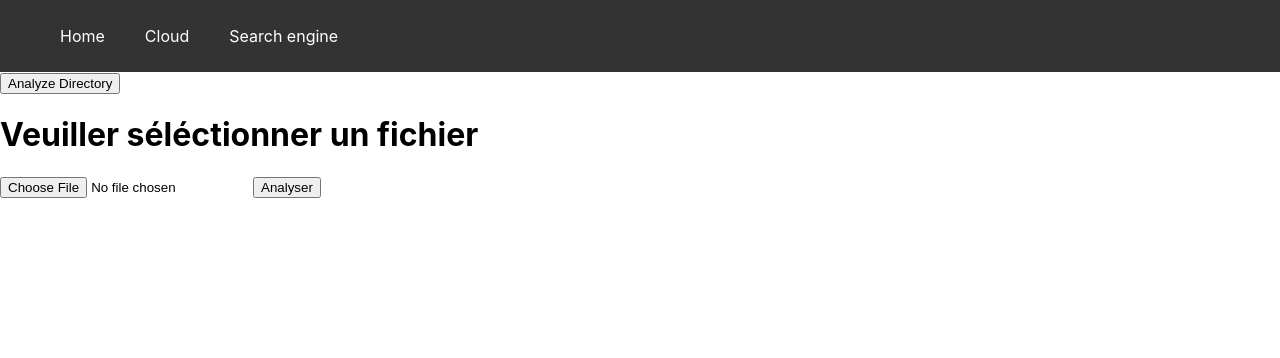
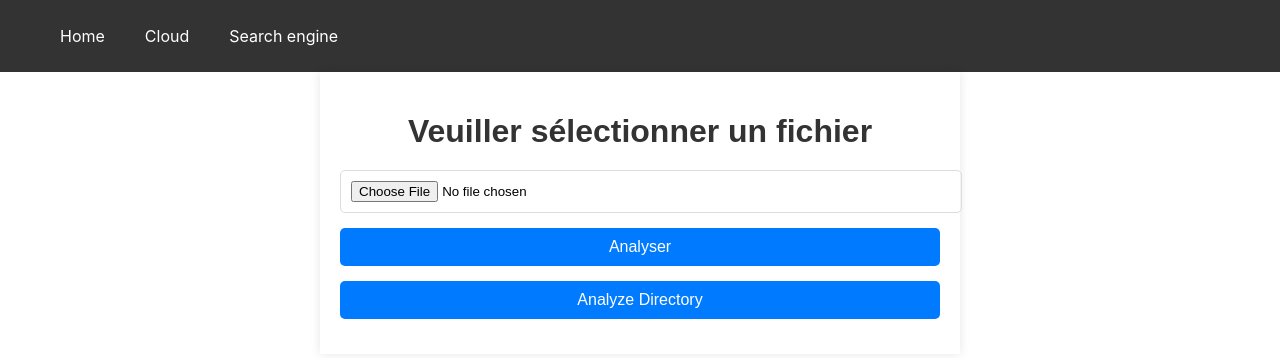
Before and after one commit to SabMehdi/frontend, a React (Create React App) app: page / in a window 1280 px wide. Shown: the top 358 px of the page. Built offline with nearby package versions, Linux system fonts and the light colour scheme.

Commit message:
process single file

```diff
--- a/src/FileUpload.css
+++ b/src/FileUpload.css
@@ -1,3 +1,71 @@
-table, th, td {
-    border: 1px solid;
-  }
+table,
+th,
+td {
+  border: 1px solid;
+}
+
+.file-upload-container {
+  font-family: Arial, sans-serif;
+  max-width: 600px;
+  margin: 0 auto;
+  padding: 20px;
+  box-shadow: 0 0 10px rgba(0, 0, 0, 0.1);
+}
+
+.file-upload-header {
+  text-align: center;
+  margin-bottom: 20px;
+  color: #333;
+}
+
+.file-upload-button {
+  display: block;
+  width: 100%;
+  padding: 10px;
+  margin-bottom: 15px;
+  border: none;
+  background-color: #007bff;
+  color: white;
+  cursor: pointer;
+  border-radius: 5px;
+  font-size: 16px;
+}
+
+.file-upload-button:hover {
+  background-color: #0056b3;
+}
+
+.file-upload-input {
+  width: 100%;
+  padding: 10px;
+  margin-bottom: 15px;
+  border: 1px solid #ddd;
+  border-radius: 5px;
+}
+
+.error-message {
+  color: red;
+  margin-bottom: 15px;
+  text-align: center;
+}
+
+.result-table {
+  width: 100%;
+  border-collapse: collapse;
+  margin-top: 20px;
+}
+
+.result-table th,
+.result-table td {
+  border: 1px solid #ddd;
+  padding: 8px;
+  text-align: left;
+}
+
+.result-table th {
+  background-color: #f8f8f8;
+}
+
+.result-table tr:nth-child(even) {
+  background-color: #f2f2f2;
+}
--- a/src/FileUpload.tsx
+++ b/src/FileUpload.tsx
@@ -41,13 +41,13 @@ const FileUpload = () => {
     const formData = new FormData();
     formData.append('file', selectedFile);
     try {
-      const response = await axios.post('http://localhost:8000/api/process-text/', formData, {
+        const response = await axios.post('http://localhost:8000/api/process-single-file/', formData, {
             headers: {
                 'Content-Type': 'multipart/form-data',
             },
         });
         setLoading(false)
-      setInvertedIndex(response.data.inverted_index);
+        setInvertedIndex(response.data.processed_data);
       //console.log(response.data.inverted_index)
     } catch (error: AxiosError | any) {
       setLoading(false)
@@ -108,16 +108,17 @@ const FileUpload = () => {
 
 
   return (
-    <div>
-      <button onClick={handleAnalyzeDirectory}>Analyze Directory</button>  {/* New button for directory analysis */}
-
-      <h1>Veuiller séléctionner un fichier</h1>
-      <input type="file" onChange={handleFileChange} accept=".txt" title="choisir un fichier" />
-      <button onClick={handleUpload}>Analyser</button>
+    <div className="file-upload-container">
+      <h1 className="file-upload-header">Veuiller sélectionner un fichier</h1>
+      <input className="file-upload-input" type="file" onChange={handleFileChange}  title="choisir un fichier" />
+      <button className="file-upload-button" onClick={handleUpload}>Analyser</button>
+      <button className="file-upload-button" onClick={handleAnalyzeDirectory}>Analyze Directory</button> {/* Reintegrated button */}
       {error && <div className="error-message">{error}</div>}
       {renderResultTable()}
     </div>
   );
+
+
 };
 
 export default FileUpload;
```
Lines whose indentation alone changed are shown as unchanged.
